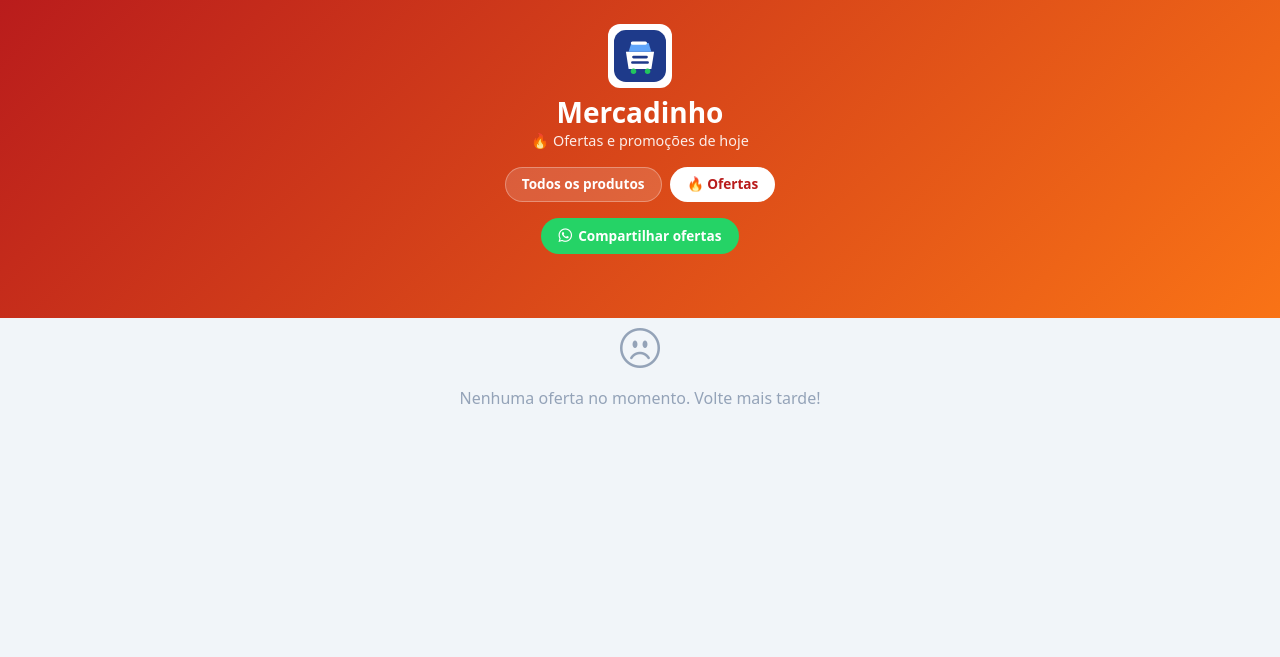
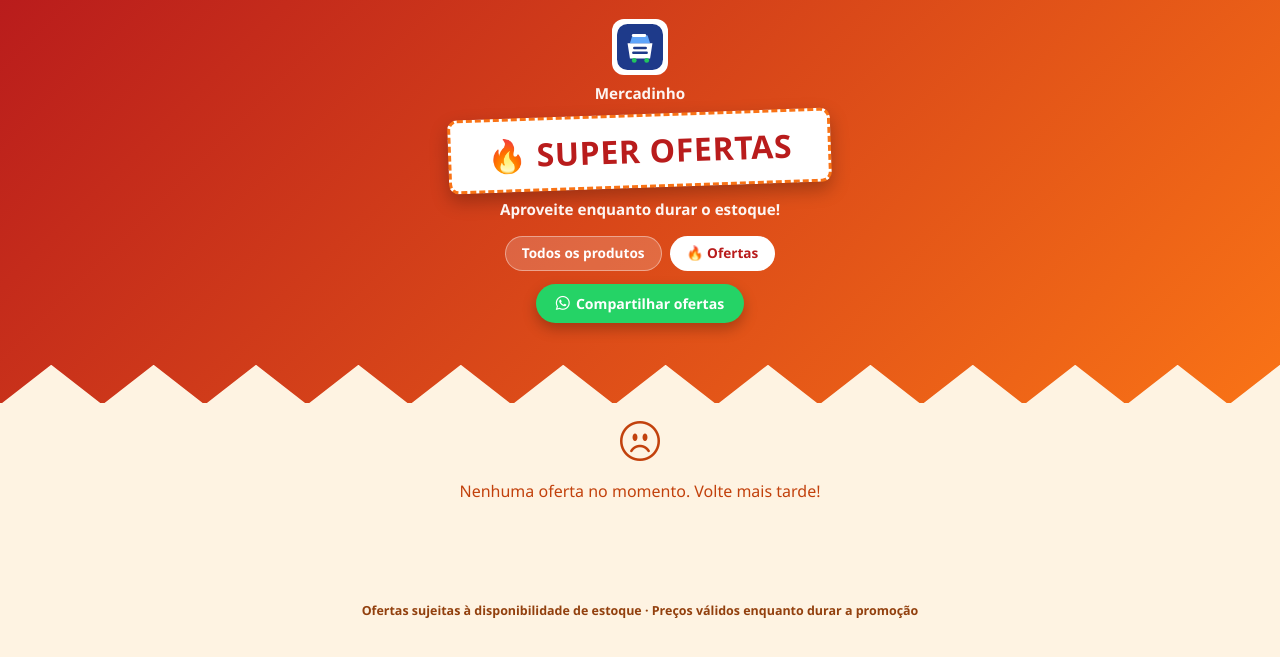
Before and after one commit to pedrolima25/Mercadinho, a FastAPI app: page /catalogo/ofertas in a window 1280 px wide. Shown: the top 657 px of the page. Run offline with FastAPI, Linux system fonts and the light colour scheme; data comes from the database, SQL or seed files in the repository; data that the repository does not hold is empty; some libraries are stand-ins or nearby versions.

Commit message:
Redesenha pagina de ofertas no estilo encarte de supermercado
- Selo de preco circular destacado, preco antigo riscado e valor de
  economia, faixa "Oferta" no canto do card, banner chamativo no
  topo, mais proximo do visual de encartes reais
- Valida que o preco promocional precisa ser menor que o preco
  normal do produto (mesma regra ja aplicada ao atacado)

```diff
--- a/templates/public/ofertas.html
+++ b/templates/public/ofertas.html
@@ -7,36 +7,53 @@
   <link rel="stylesheet" href="/static/css/bootstrap.min.css">
   <link rel="stylesheet" href="/static/css/bootstrap-icons.css">
   <style>
-    body { background: #f1f5f9; }
-    .pub-header { background: linear-gradient(135deg, #b91c1c 0%, #f97316 100%); color: #fff; padding: 1.5rem 1rem 4rem; text-align: center; }
-    .pub-logo { width: 64px; height: 64px; border-radius: 12px; background: #fff; padding: 6px; object-fit: contain; margin-bottom: 0.5rem; }
-    .pub-tabs { display: flex; justify-content: center; gap: 0.5rem; margin-top: 1rem; }
-    .pub-tab { background: rgba(255,255,255,0.15); color: #fff; border: 1px solid rgba(255,255,255,0.3); border-radius: 20px; padding: 6px 16px; font-size: 0.85rem; font-weight: 600; text-decoration: none; }
+    body { background: #fef3e2; font-family: 'Segoe UI', sans-serif; }
+
+    .pub-header { background: linear-gradient(135deg, #b91c1c 0%, #f97316 100%); color: #fff; padding: 1.2rem 1rem 5rem; text-align: center; position: relative; overflow: hidden; }
+    .pub-header::after { content: ''; position: absolute; bottom: -2px; left: 0; right: 0; height: 40px; background: #fef3e2; clip-path: polygon(0 100%, 4% 0, 8% 100%, 12% 0, 16% 100%, 20% 0, 24% 100%, 28% 0, 32% 100%, 36% 0, 40% 100%, 44% 0, 48% 100%, 52% 0, 56% 100%, 60% 0, 64% 100%, 68% 0, 72% 100%, 76% 0, 80% 100%, 84% 0, 88% 100%, 92% 0, 96% 100%, 100% 0, 100% 100%); }
+    .pub-logo { width: 56px; height: 56px; border-radius: 12px; background: #fff; padding: 5px; object-fit: contain; margin-bottom: 0.4rem; }
+    .banner-ribbon { display: inline-block; background: #fff; color: #b91c1c; font-weight: 900; font-size: 2rem; text-transform: uppercase; letter-spacing: 0.02em; padding: 10px 36px; border-radius: 10px; transform: rotate(-2deg); box-shadow: 0 8px 18px rgba(0,0,0,0.25); margin: 0.6rem 0; border: 3px dashed #f97316; }
+    .pub-subtitle { font-weight: 600; font-size: 0.95rem; opacity: 0.95; }
+    .pub-tabs { display: flex; justify-content: center; gap: 0.5rem; margin-top: 1rem; position: relative; z-index: 2; }
+    .pub-tab { background: rgba(255,255,255,0.18); color: #fff; border: 1px solid rgba(255,255,255,0.4); border-radius: 20px; padding: 6px 16px; font-size: 0.85rem; font-weight: 700; text-decoration: none; }
     .pub-tab.active { background: #fff; color: #b91c1c; }
-    .pub-share { margin-top: 1rem; }
-    .pub-share a { background: #25d366; color: #fff; border-radius: 20px; padding: 8px 18px; font-weight: 700; font-size: 0.85rem; text-decoration: none; display: inline-flex; align-items: center; gap: 6px; }
-    .pub-wrap { max-width: 1100px; margin: -3rem auto 0; padding: 0 1rem 2rem; }
-    .prod-grid { display: grid; grid-template-columns: repeat(auto-fill, minmax(160px, 1fr)); gap: 14px; }
-    .prod-card { background: #fff; border-radius: 14px; box-shadow: 0 4px 14px rgba(0,0,0,0.06); overflow: hidden; display: flex; flex-direction: column; border: 2px solid #fee2e2; }
-    .prod-img-wrap { aspect-ratio: 1; background: #f8fafc; display: flex; align-items: center; justify-content: center; }
+    .pub-share { margin-top: 0.8rem; position: relative; z-index: 2; }
+    .pub-share a { background: #25d366; color: #fff; border-radius: 20px; padding: 9px 20px; font-weight: 800; font-size: 0.88rem; text-decoration: none; display: inline-flex; align-items: center; gap: 6px; box-shadow: 0 6px 14px rgba(0,0,0,0.25); }
+
+    .pub-wrap { max-width: 1150px; margin: -2.5rem auto 0; padding: 0 1rem 2rem; position: relative; z-index: 3; }
+    .prod-grid { display: grid; grid-template-columns: repeat(auto-fill, minmax(180px, 1fr)); gap: 18px; }
+
+    .prod-card { background: #fff; border-radius: 16px; box-shadow: 0 6px 18px rgba(0,0,0,0.1); overflow: hidden; display: flex; flex-direction: column; position: relative; border: 1px solid #ffe2c8; }
+    .prod-ribbon { position: absolute; top: 10px; left: -28px; background: #16a34a; color: #fff; font-size: 0.62rem; font-weight: 800; text-transform: uppercase; padding: 3px 32px; transform: rotate(-45deg); box-shadow: 0 2px 6px rgba(0,0,0,0.25); z-index: 2; }
+    .prod-img-wrap { aspect-ratio: 1.1; background: #fff7ed; display: flex; align-items: center; justify-content: center; }
     .prod-img-wrap img { width: 100%; height: 100%; object-fit: cover; }
-    .prod-img-wrap i { font-size: 2rem; color: #cbd5e1; }
-    .prod-body { padding: 10px 12px 12px; flex: 1; display: flex; flex-direction: column; }
-    .prod-cat { font-size: 0.6rem; font-weight: 700; text-transform: uppercase; letter-spacing: 0.06em; color: #94a3b8; }
-    .prod-name { font-size: 0.85rem; font-weight: 700; color: #1e293b; line-height: 1.25; margin: 2px 0 6px; flex: 1; }
-    .prod-old { font-size: 0.72rem; color: #94a3b8; text-decoration: line-through; }
-    .prod-price { font-size: 1.05rem; font-weight: 900; color: #16a34a; }
-    .prod-tag { font-size: 0.55rem; font-weight: 800; background: #fee2e2; color: #dc2626; border-radius: 4px; padding: 1px 5px; margin-left: 4px; vertical-align: middle; }
-    .prod-atacado { font-size: 0.62rem; font-weight: 700; color: #2563eb; margin-top: 2px; }
-    .prod-whats { margin-top: 8px; background: #25d366; color: #fff; border: none; border-radius: 8px; padding: 6px; font-size: 0.72rem; font-weight: 700; text-decoration: none; text-align: center; }
-    .empty-st { text-align: center; color: #94a3b8; padding: 3rem 0; }
+    .prod-img-wrap i { font-size: 2.2rem; color: #fdba74; }
+
+    .prod-body { padding: 8px 10px 12px; flex: 1; display: flex; flex-direction: column; text-align: center; }
+    .prod-cat { font-size: 0.58rem; font-weight: 800; text-transform: uppercase; letter-spacing: 0.07em; color: #f97316; }
+    .prod-name { font-size: 0.82rem; font-weight: 800; color: #1e293b; line-height: 1.2; margin: 2px 0 8px; min-height: 2.2em; }
+
+    .price-tag-wrap { display: flex; flex-direction: column; align-items: center; margin: 2px 0 6px; }
+    .price-tag { background: linear-gradient(135deg, #dc2626, #b91c1c); color: #fff; border-radius: 50%; width: 76px; height: 76px; display: flex; flex-direction: column; align-items: center; justify-content: center; transform: rotate(-5deg); box-shadow: 0 6px 14px rgba(220,38,38,0.45); border: 3px dashed rgba(255,255,255,0.55); margin: 0 auto; }
+    .price-tag .cifrao { font-size: 0.62rem; font-weight: 800; line-height: 1; margin-top: 2px; }
+    .price-tag .valor { font-size: 1.3rem; font-weight: 900; line-height: 1; }
+    .price-tag .centavos { font-size: 0.6rem; font-weight: 700; line-height: 1; }
+
+    .prod-old { font-size: 0.72rem; color: #94a3b8; text-decoration: line-through; margin-top: 4px; }
+    .prod-save { display: inline-block; background: #dcfce7; color: #15803d; font-size: 0.66rem; font-weight: 800; border-radius: 10px; padding: 2px 9px; margin-top: 3px; }
+    .prod-atacado { font-size: 0.64rem; font-weight: 700; color: #2563eb; margin-top: 6px; }
+    .prod-whats { margin-top: 9px; background: #25d366; color: #fff; border: none; border-radius: 8px; padding: 7px; font-size: 0.74rem; font-weight: 800; text-decoration: none; text-align: center; }
+
+    .pub-footer { text-align: center; color: #92400e; font-size: 0.78rem; font-weight: 600; padding: 1.2rem 1rem 2rem; }
+    .empty-st { text-align: center; color: #c2410c; padding: 3rem 0; }
   </style>
 </head>
 <body>
   <div class="pub-header">
     <img class="pub-logo" src="{{ request.app.state.market_logo_url }}" alt="">
-    <h3 class="fw-bold mb-0">{{ request.app.state.market_name }}</h3>
-    <p class="mb-0" style="opacity:0.9;font-size:0.9rem;">🔥 Ofertas e promoções de hoje</p>
+    <div class="pub-subtitle">{{ request.app.state.market_name }}</div>
+    <div class="banner-ribbon">🔥 Super Ofertas</div>
+    <div class="pub-subtitle">Aproveite enquanto durar o estoque!</div>
     <div class="pub-tabs">
       <a href="/catalogo" class="pub-tab">Todos os produtos</a>
       <a href="/catalogo/ofertas" class="pub-tab active">🔥 Ofertas</a>
@@ -52,7 +69,10 @@
     {% if products %}
     <div class="prod-grid">
       {% for p in products %}
+      {% set preco_partes = ("%.2f"|format(p.sale_price)).split('.') %}
+      {% set economia = p.original_price - p.sale_price %}
       <div class="prod-card">
+        {% if p.is_promo %}<div class="prod-ribbon">Oferta</div>{% endif %}
         <div class="prod-img-wrap">
           {% if p.image_url %}
           <img src="{{ p.image_url }}" alt="">
@@ -63,11 +83,19 @@
         <div class="prod-body">
           <div class="prod-cat">{{ p.category }}</div>
           <div class="prod-name">{{ p.name }}</div>
-          <div>
-            {% if p.is_promo %}<div class="prod-old">R$ {{ "%.2f"|format(p.original_price) }}</div>{% endif %}
-            <span class="prod-price">R$ {{ "%.2f"|format(p.sale_price) }}</span>
-            {% if p.is_promo %}<span class="prod-tag">PROMO</span>{% endif %}
+
+          <div class="price-tag-wrap">
+            <div class="price-tag">
+              <span class="cifrao">R$</span>
+              <span class="valor">{{ preco_partes[0] }}</span>
+              <span class="centavos">,{{ preco_partes[1] }}</span>
+            </div>
+            {% if p.is_promo %}
+            <div class="prod-old">de R$ {{ "%.2f"|format(p.original_price) }}</div>
+            <div class="prod-save">Economize R$ {{ "%.2f"|format(economia) }}</div>
+            {% endif %}
           </div>
+
           {% if p.wholesale_tiers %}
           <div class="prod-atacado">A partir de {{ p.wholesale_tiers[0].min_quantity }} {{ p.unit }}: R$ {{ "%.2f"|format(p.wholesale_tiers[0].price) }}</div>
           {% endif %}
@@ -85,5 +113,9 @@
     <div class="empty-st"><i class="bi bi-emoji-frown fs-1 d-block mb-2"></i>Nenhuma oferta no momento. Volte mais tarde!</div>
     {% endif %}
   </div>
+
+  <div class="pub-footer">
+    Ofertas sujeitas à disponibilidade de estoque · Preços válidos enquanto durar a promoção
+  </div>
 </body>
 </html>
```
Also changed, not shown: servicos/promocoes.py (+7 -5 lines).
